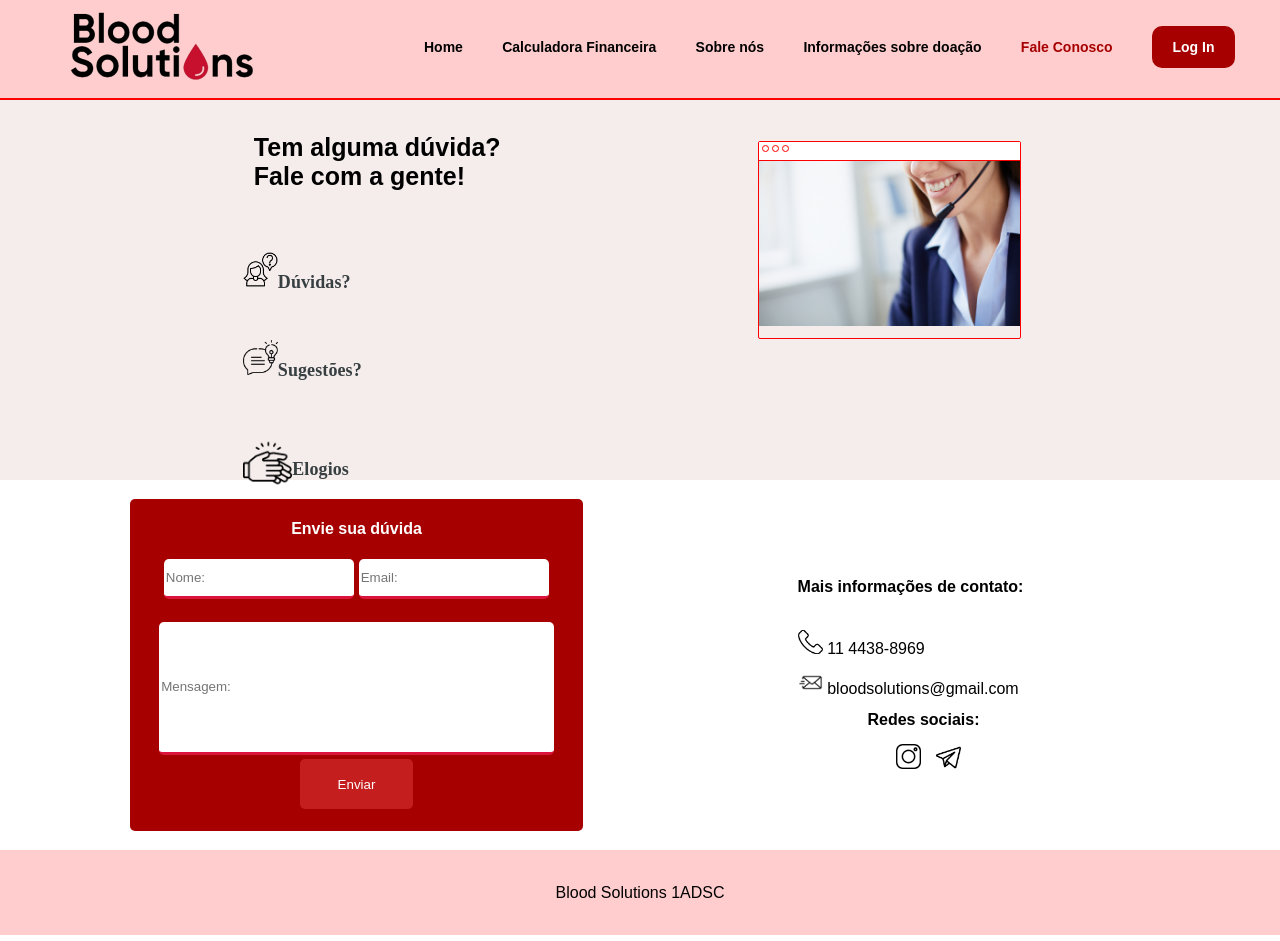
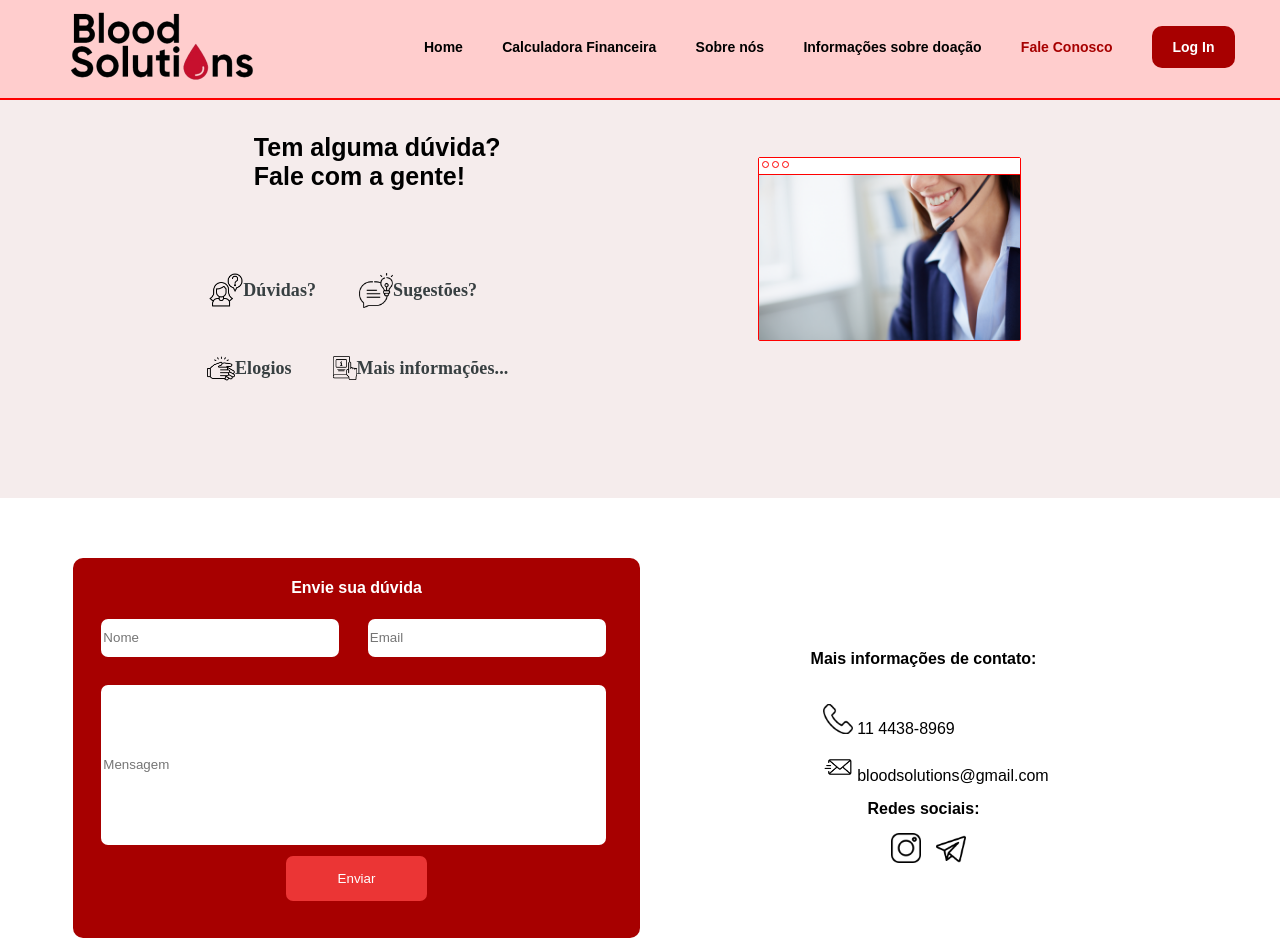
Before and after one commit to FS-Dourado/Blood_Solution, a plain HTML site: page site_institucional/contato.html in a window 1280 px wide. Shown: the top 941 px of the page. Drawn offline with Linux system fonts and the light colour scheme.

Commit message:
Tela contato atualizada

```diff
--- a/site_institucional/contato.html
+++ b/site_institucional/contato.html
@@ -52,7 +52,7 @@
                                 </div>
                         </div>
                         <div class="divisoria">
-                            <div class="topicos">
+                            <div class="topicos2">
                             <img src="./images/palmas.png">
                             <p>
                                 Elogios
@@ -60,7 +60,7 @@
 
                         </div>
                         <div class="topicos2">
-                            <img src="./images/mais-informacoes.png">
+                            <img  class="informacoes" src="./images/mais-informacoes.png">
                             <p>
                                 Mais informações...
                             </p>
@@ -89,9 +89,9 @@
             <div class="esquerda">
                 <div class="formulario">
                     <h4>Envie sua dúvida</h4>
-                    <input placeholder="Nome:">
-                    <input placeholder="Email:">
-                    <input class="mensagem" placeholder="Mensagem:">
+                        <input placeholder="Nome">
+                        <input placeholder="Email">
+                    <input class="mensagem" placeholder="Mensagem">
                     <button>Enviar</button>
                 </div>
             </div>
--- a/site_institucional/css/style_contato.css
+++ b/site_institucional/css/style_contato.css
@@ -1,21 +1,24 @@
 /*Duvida*/
-.duvida{
+.duvida {
     background-color: #F5ECEC;
+    height: 10%;
     padding: 100px;
+
 }
 
-.contato{
+.contato {
     background-color: white;
     padding: 10px;
     display: flex;
+    height: 500px;
 }
 
-.org_esquerda{
+.org_esquerda {
     width: 50%;
-    height: 280px;
+    height: 50%;
 }
 
-.org_esquerda h4{
+.org_esquerda h4 {
     display: flex;
     align-items: center;
     justify-content: center;
@@ -24,46 +27,62 @@
 
 .divisoria {
     float: left;
-    margin-left: 20%;
+    margin-left: 5%;
+    width: 80%;
 }
+
 .topicos {
     display: flex;
     font-size: 15px;
-    margin-top: 20%;
+    margin-top: 10%;
+    float: left;
+    margin-left: 5%;
+    justify-content: center;
+    align-items: center;
 }
 
 .topicos2 {
     display: flex;
     font-size: 15px;
-    margin-top: 10%;
+    margin-top: 5%;
+    float: left;
+    margin-left: 5%;
+    justify-content: center;
+    align-items: center;
 }
 
-.topicos img{
+
+.topicos img {
     width: 25%;
     height: 25%;
 }
 
 
-.topicos2 img{
-    width: 20%;
-    height: 20%;
+.topicos2 img {
+    width: 25%;
+    height: 25%;
+}
+
+.topicos2 .informacoes {
+    width: 12%;
+    height: 12%;
 }
 
 
-.duvidas{
+.duvidas {
     display: flex;
     float: left;
 }
 
-.org_direita{
+.org_direita {
     display: flex;
     justify-content: center;
     align-items: center;
 }
 
-.org_direita .foto{
+.org_direita .foto {
     width: 50%;
-    height: 71%;
+    height: 62%;
     margin-left: 10%;
     display: flex;
     flex-direction: column;
@@ -71,13 +90,14 @@
     border-radius: 2px;
 }
 
-.org_direita .card{
+.org_direita .card {
     border-bottom: solid 1px red;
     height: 10%;
     width: 100%;
     background-color: white;
 
 }
+
 .org_direita .bolinha {
     border: solid 1px red;
     border-radius: 50px;
@@ -90,60 +110,65 @@
     margin: 3px 0 3px 3px;
 }
 
-.org_direita img{
+.org_direita img {
     width: 100%;
     height: 100%;
 }
 
 
 /*Contato*/
-.esquerda{
+.esquerda {
     width: 50%;
-    height: 350px;
+    height: 380px;
     display: flex;
     justify-content: center;
     align-items: center;
 }
 
 .formulario {
-    width: 80%;
-    height: 95%;
+    width: 100%;
+    height: 100%;
+    background-color: #A70000;
+    border-radius: 10px;
     text-align: center;
-    background-color: #A70000;
-    border-radius: 5px;
 }
 
-.esquerda .formulario h4{
+
+
+.esquerda .formulario h4 {
     color: white;
 }
 
-.formulario input{
+
+.formulario input {
     width: 42%;
-    border-radius: 5px;
+    border-radius: 7px;
+    height: 10%;
+    float: left;
+    margin-left: 5%;
+    border: none;
+}
+
+.formulario .mensagem {
+    height: 42%;
+    width: 89%;
+    margin-top: 5%;
+
+}
+
+
+.formulario button {
+    width: 25%;
     height: 12%;
     border: none;
-    border-bottom: solid crimson;
+    border-radius: 7px;
+    background-color: #eb3535;
+    color: white;
+    margin-top: 2%;
+    cursor: pointer;
 }
 
-.formulario .mensagem{
-    height: 40%;
-    width: 87%;
-    justify-content: left;
-    align-items: baseline;
-    margin-top: 5%;
-}
-
-.formulario button{
-    width: 25%;
-    height: 15%;
-    border: none;
-    border-radius: 5px;
-    background-color: #c51e1e;
-    color: white;
-    margin-top: 1%;
-    cursor: pointer;
-}
-.direita{
+.direita {
     display: flex;
     justify-content: center;
     align-items: center;
@@ -151,22 +176,116 @@
 
 }
 
-.img_contato img{
+.info h4 {
+    text-align: center;
+}
+
+.img_contato img {
     width: 10%;
     height: 10%;
     margin-top: 5%;
-
+    margin-left: 50px;
 }
 
-.sociais{
+.sociais {
     text-align: center;
     margin-top: 5%;
     font-weight: bold;
 }
 
-.sociais .img_sociais img{
+.sociais .img_sociais img {
     width: 10%;
     height: 10%;
     margin-top: 15px;
     margin-left: 10px;
 }
+
+
+
+/*
+.input {
+    font-size: 16px;
+    font-family: arial;
+    padding: 10px 10px 10px 5px;
+    display: block;
+    width: 80%;
+    border: none;
+    background: white;
+    margin-left: 10%;
+    margin-top: 2%;
+    border-radius: 5px;
+}
+
+.input:focus {
+    outline: none;
+}
+
+label {
+    color: #999;
+    font-size: 18px;
+    font-weight: normal;
+    position: absolute;
+    pointer-events: none;
+    left: 5px;
+    top: 10px;
+    transition: 0.2s ease all;
+    -moz-transition: 0.2s ease all;
+    -webkit-transition: 0.2s ease all;
+
+}
+
+.input:focus~label,
+.input:valid~label {
+    top: -20px;
+    font-size: 14px;
+    color: red;
+}
+
+.bar {
+    position: relative;
+    display: block;
+    width: 80%;
+    margin-left: 10%;
+    float: left;
+}
+
+.bar:before,
+.bar:after {
+    content: '';
+    height: 2px;
+    width: 0;
+    bottom: 1px;
+    position: absolute;
+    background: red;
+    transition: 0.2s ease all;
+    -moz-transition: 0.2s ease all;
+    -webkit-transition: 0.2s ease all;
+}
+
+.bar:before {
+    left: 50%;
+}
+
+.bar:after {
+    right: 50%;
+}
+
+.input:focus~.bar:before,
+.input:focus~.bar:after {
+    width: 50%;
+}
+
+.highlight {
+    position: absolute;
+    height: 60%;
+    width: 100px;
+    top: 25%;
+    left: 0;
+    pointer-events: none;
+    opacity: 0.5;
+}
+
+.input:focus~.highlight {
+    animation: inputHighlighter 0.3s ease;
+}
+*/
```
